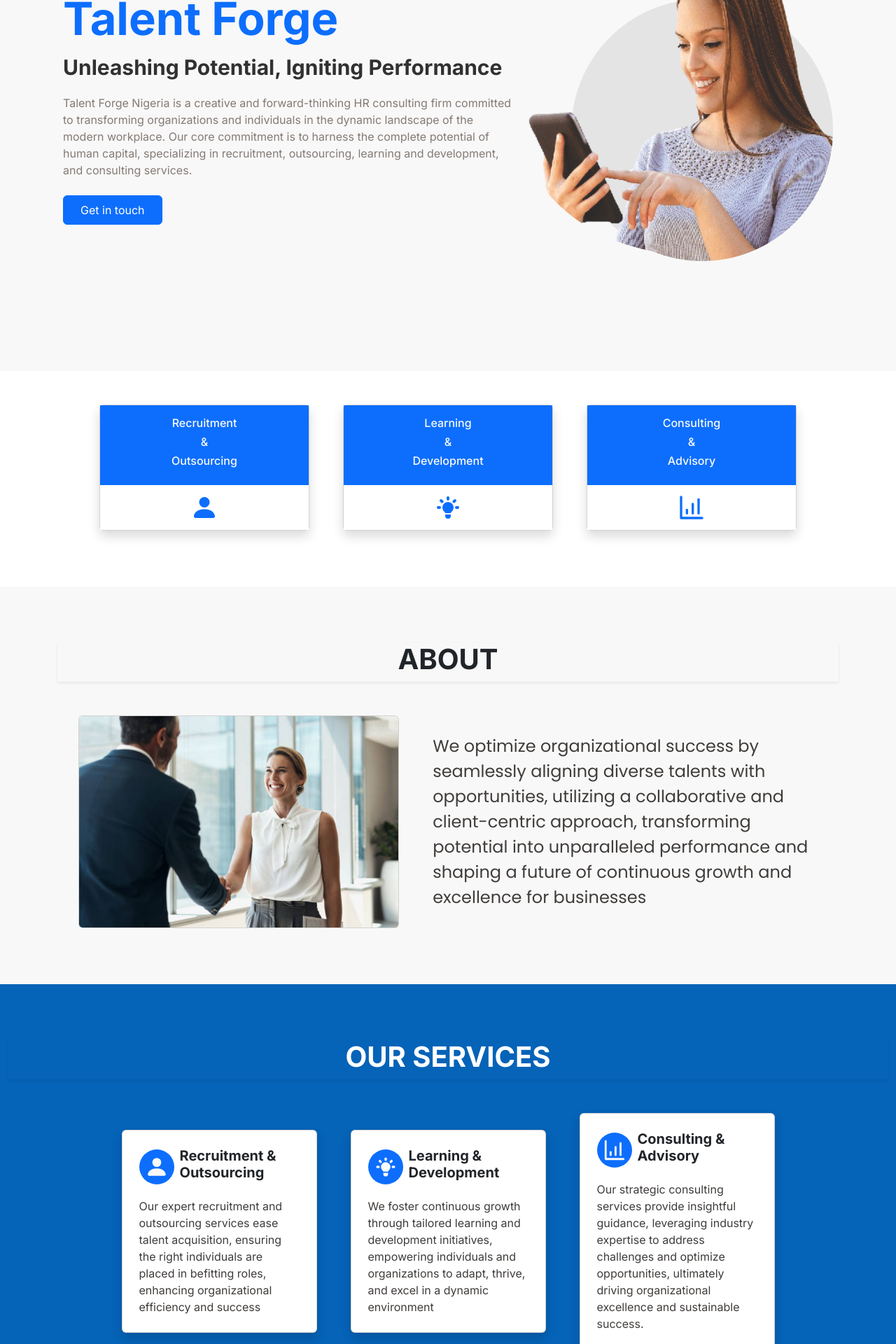
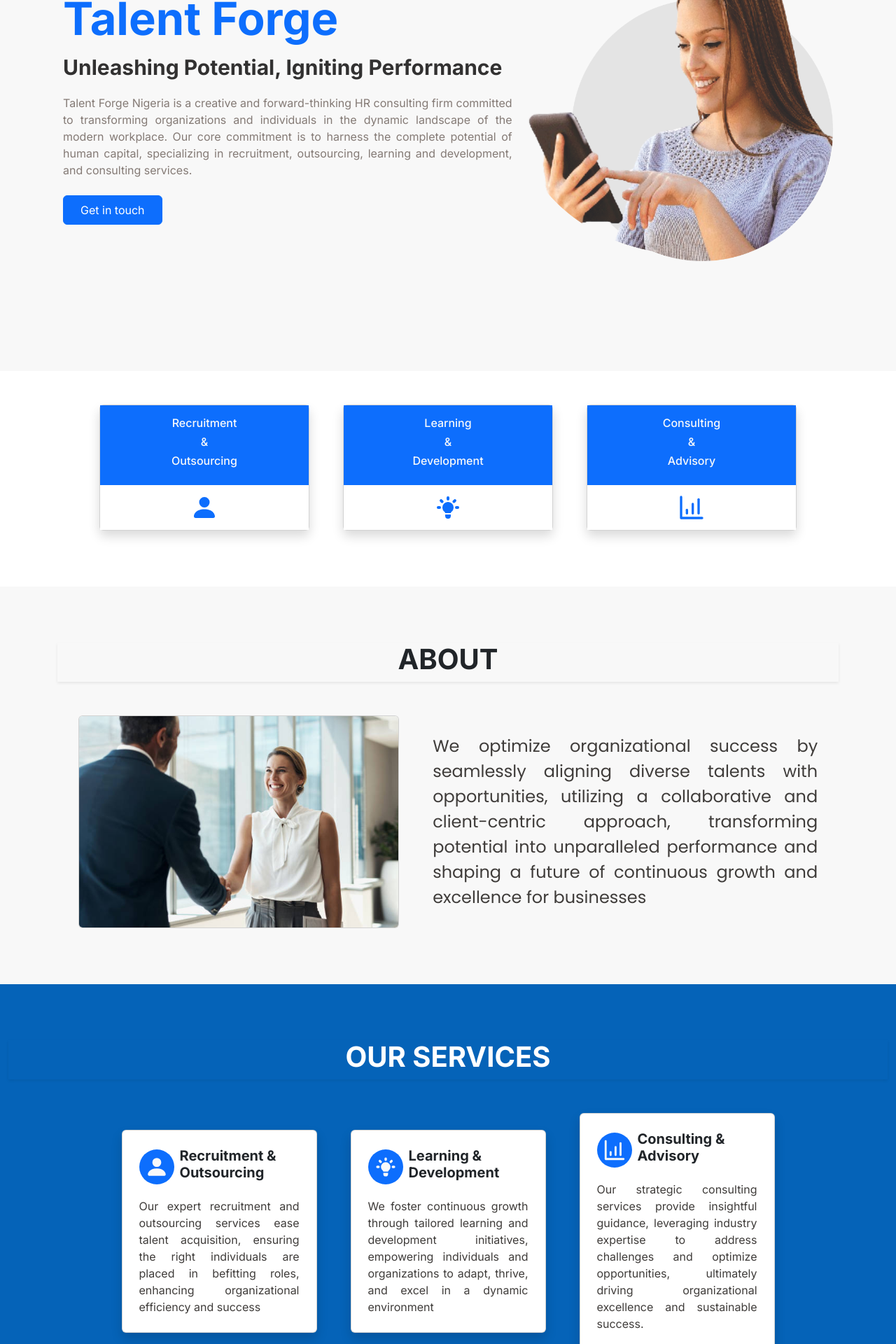
Before and after one commit to Jerryemmanuel01/Talent-Forge, a React (Vite) app: page / in a window 1280 px wide. Shown: the part 280-2200 px from the top of the page at 70% size. Built offline with nearby package versions, Linux system fonts and the light colour scheme.

Commit message:
second total refactor

```diff
--- a/src/home/Services.jsx
+++ b/src/home/Services.jsx
@@ -17,7 +17,7 @@ const Services = () => {
           <div className="col-12 text-center text-md-start col-md-9 col-lg-4 col-xl-3">
             <div className="card shadow">
               <div className=" fs-5 service--card p-4 d-flex flex-column align-items-center justify-content-center">
-                <div className="service-body-head d-flex align-items-center justify-content-center justify-content-sm-start gap-2 w-100">
+                <div className="service-body-head d-flex align-items-center gap-2 w-100">
                   <div className="icon--div p-2 rounded-circle bg-primary d-flex justify-content-center align-items-center">
                     <BsPersonFill className="fs-1  text-light" />
                   </div>
@@ -36,7 +36,7 @@ const Services = () => {
           <div className="col-12 text-center text-md-start col-md-9 col-lg-4 col-xl-3">
             <div className="card shadow">
               <div className=" fs-5 service--card p-4 d-flex flex-column align-items-center justify-content-center">
-                <div className="service-body-head d-flex align-items-center gap-2 w-100 justify-content-center justify-content-sm-start">
+                <div className="service-body-head d-flex align-items-center gap-2 w-100 ">
                   <div className="icon--div p-2 rounded-circle bg-primary d-flex justify-content-center align-items-center">
                     <HiLightBulb className="fs-1  text-light" />
                   </div>
@@ -55,7 +55,7 @@ const Services = () => {
           <div className="col-12 text-center text-md-start col-md-9 col-lg-4 col-xl-3">
             <div className="card shadow">
               <div className=" fs-5 service--card p-4 d-flex flex-column align-items-center justify-content-center">
-                <div className="service-body-head d-flex align-items-center gap-2 w-100 justify-content-center justify-content-sm-start">
+                <div className="service-body-head d-flex align-items-center gap-2 w-100">
                   <div className="icon--div p-2 rounded-circle bg-primary d-flex justify-content-center align-items-center">
                     <LuBarChart4 className="fs-1  text-light" />
                   </div>
--- a/src/index.css
+++ b/src/index.css
@@ -65,6 +65,7 @@
 }
 .hero--desc{
   color: #847a75;
+  text-align: justify
 }
 .get-in-touch{
   /* font-size: 18px !important; */
@@ -97,6 +98,7 @@
 .about--txt{
   font-family: 'poppins';
   color: #3f3c3a;
+  text-align: justify;
 }
 /* Services section */
 
@@ -111,6 +113,7 @@
 }
 .service-body-main{
   color: #3f3c3a;
+  text-align: justify;
 }
 
 /* Model section */
@@ -125,6 +128,7 @@
 }
 .sponsor-desc{
   color: #3f3c3a;
+
 }
 
 
```
